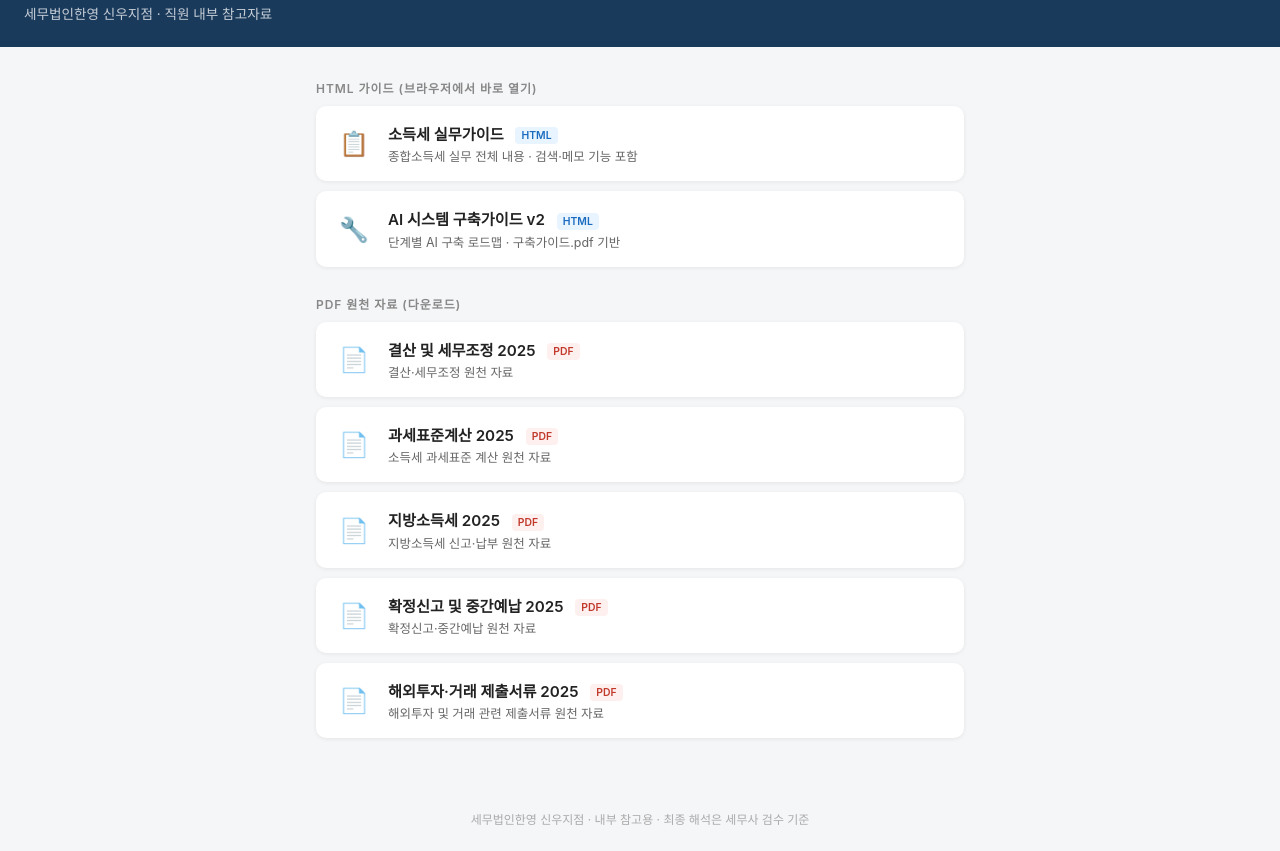
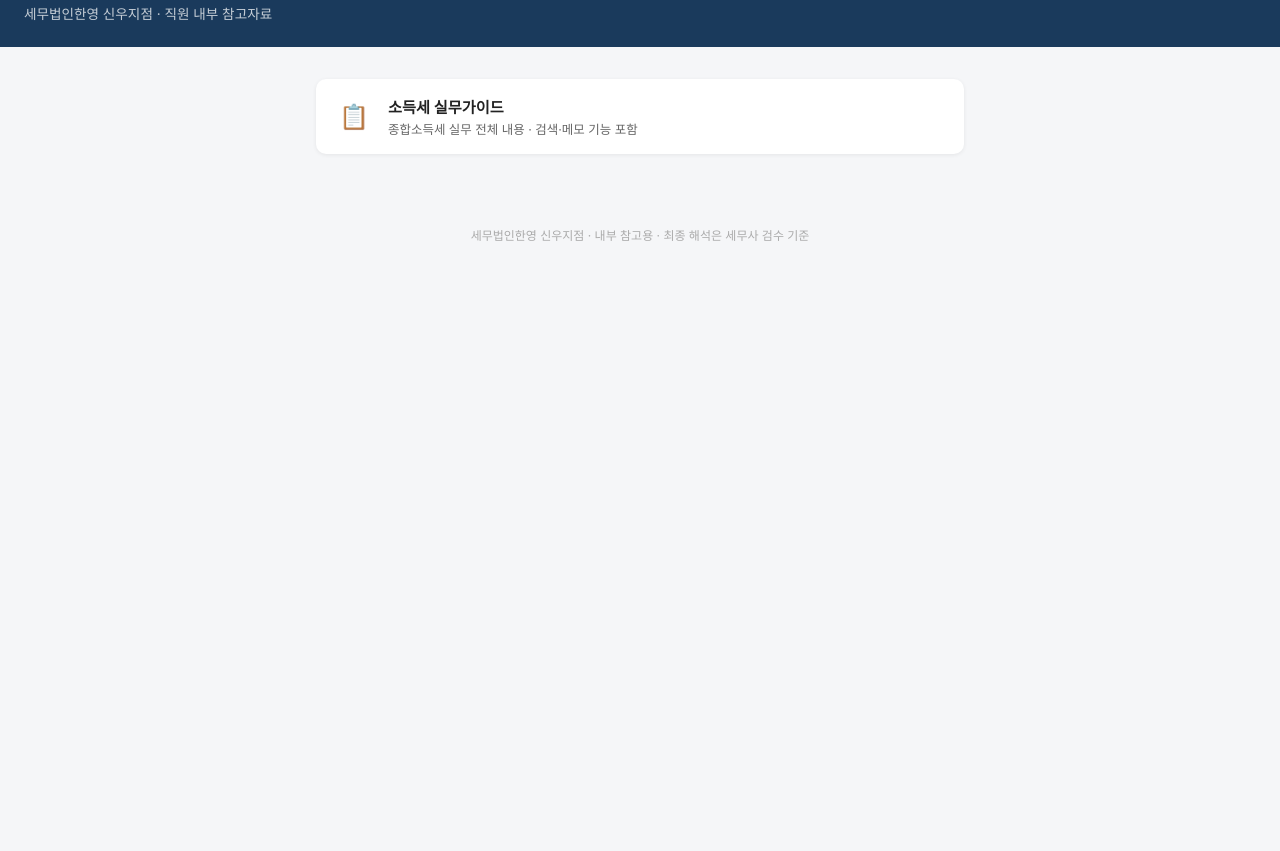
Before and after one commit to mirae30472-glitch/income-tax-guide, a plain HTML site: page index.html in a window 1280 px wide. Shown: the part 67-918 px from the top of the page. After the commit the page ends 800 px from the top, so only its background shows below. Drawn offline with Linux system fonts and the light colour scheme.

Commit message:
index: 소득세 실무가이드만 표시

```diff
--- a/index.html
+++ b/index.html
@@ -31,59 +31,12 @@
   </header>
   <main>
 
-    <div class="section-title">HTML 가이드 (브라우저에서 바로 열기)</div>
     <div class="card-list">
       <a class="card" href="소득세_실무가이드.html">
         <span class="icon">📋</span>
         <div class="info">
-          <div class="title">소득세 실무가이드 <span class="badge html">HTML</span></div>
+          <div class="title">소득세 실무가이드</div>
           <div class="desc">종합소득세 실무 전체 내용 · 검색·메모 기능 포함</div>
-        </div>
-      </a>
-      <a class="card" href="구축가이드_v2.html">
-        <span class="icon">🔧</span>
-        <div class="info">
-          <div class="title">AI 시스템 구축가이드 v2 <span class="badge html">HTML</span></div>
-          <div class="desc">단계별 AI 구축 로드맵 · 구축가이드.pdf 기반</div>
-        </div>
-      </a>
-    </div>
-
-    <div class="section-title">PDF 원천 자료 (다운로드)</div>
-    <div class="card-list">
-      <a class="card" href="결산및세무조정_2025.pdf" download>
-        <span class="icon">📄</span>
-        <div class="info">
-          <div class="title">결산 및 세무조정 2025 <span class="badge pdf">PDF</span></div>
-          <div class="desc">결산·세무조정 원천 자료</div>
-        </div>
-      </a>
-      <a class="card" href="과세표준계산_2025.pdf" download>
-        <span class="icon">📄</span>
-        <div class="info">
-          <div class="title">과세표준계산 2025 <span class="badge pdf">PDF</span></div>
-          <div class="desc">소득세 과세표준 계산 원천 자료</div>
-        </div>
-      </a>
-      <a class="card" href="지방소득세_2025.pdf" download>
-        <span class="icon">📄</span>
-        <div class="info">
-          <div class="title">지방소득세 2025 <span class="badge pdf">PDF</span></div>
-          <div class="desc">지방소득세 신고·납부 원천 자료</div>
-        </div>
-      </a>
-      <a class="card" href="확정신고및중간예납_2025.pdf" download>
-        <span class="icon">📄</span>
-        <div class="info">
-          <div class="title">확정신고 및 중간예납 2025 <span class="badge pdf">PDF</span></div>
-          <div class="desc">확정신고·중간예납 원천 자료</div>
-        </div>
-      </a>
-      <a class="card" href="해외투자및거래에대한제출서류_2025.pdf" download>
-        <span class="icon">📄</span>
-        <div class="info">
-          <div class="title">해외투자·거래 제출서류 2025 <span class="badge pdf">PDF</span></div>
-          <div class="desc">해외투자 및 거래 관련 제출서류 원천 자료</div>
         </div>
       </a>
     </div>
```
